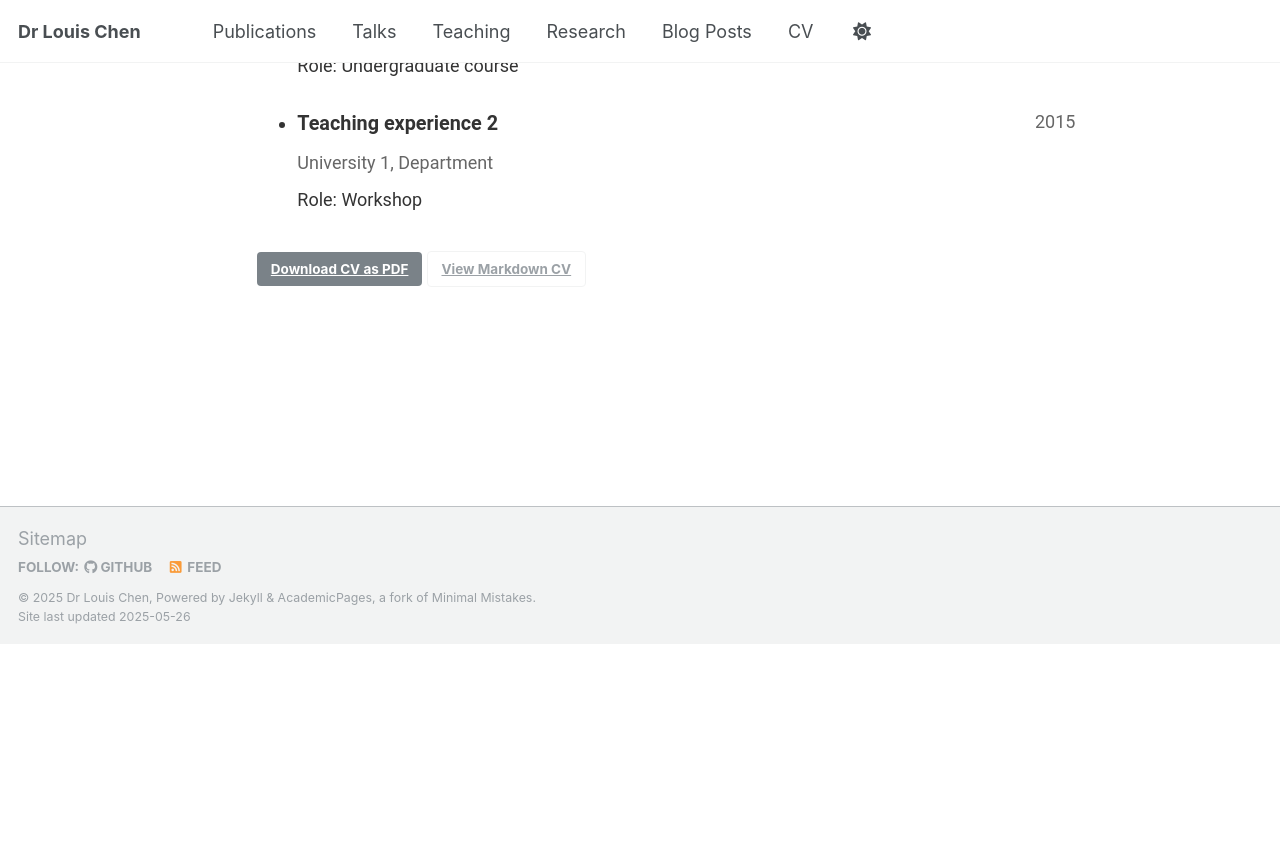
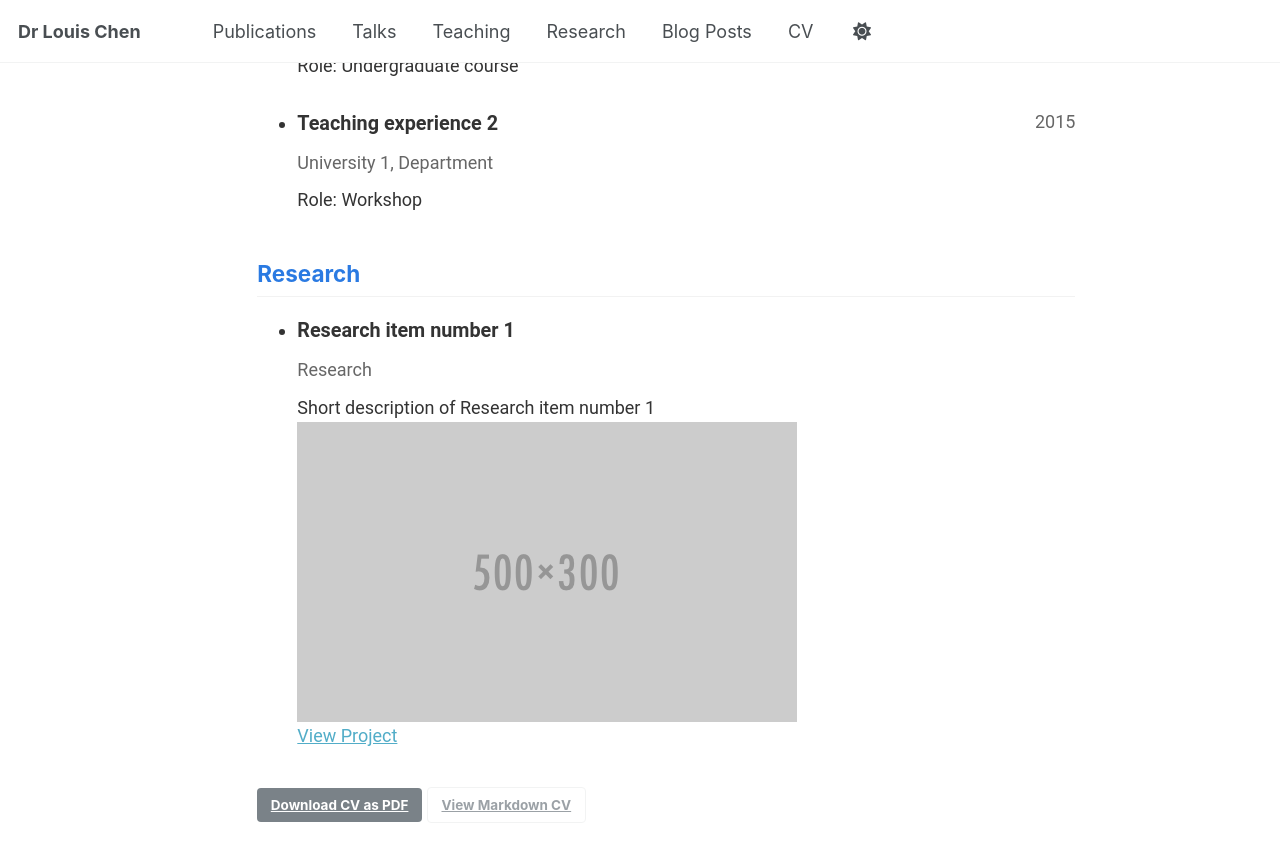
Before and after one commit to Louisanity/louisanity.github.io, a Jekyll site: the page built from _pages/cv-json.md, in a window 1280 px wide and 900 px high, scrolled down 2299 px. Shown: the top 862 px of the window. Built offline with Jekyll 4.4.1, drawn with Linux system fonts in a browser that asks for light colours; before the commit the page ends 2943 px from its top, so only the background shows below that.

Commit message:
Update cv-template.html

```diff
--- a/_includes/cv-template.html
+++ b/_includes/cv-template.html
@@ -210,12 +210,12 @@
   </div>
   {% endif %}
 
-  {% if cv.portfolio.size > 0 %}
-  <!-- Portfolio -->
+  {% if cv.Research.size > 0 %}
+  <!-- Research -->
   <div class="cv-section">
-    <h2>Portfolio</h2>
+    <h2>Research</h2>
     <ul class="cv-list">
-      {% for item in cv.portfolio %}
+      {% for item in cv.Research %}
       <li class="cv-item">
         <div class="cv-item-header">
           <div class="cv-item-title">{{ item.name }}</div>
```
